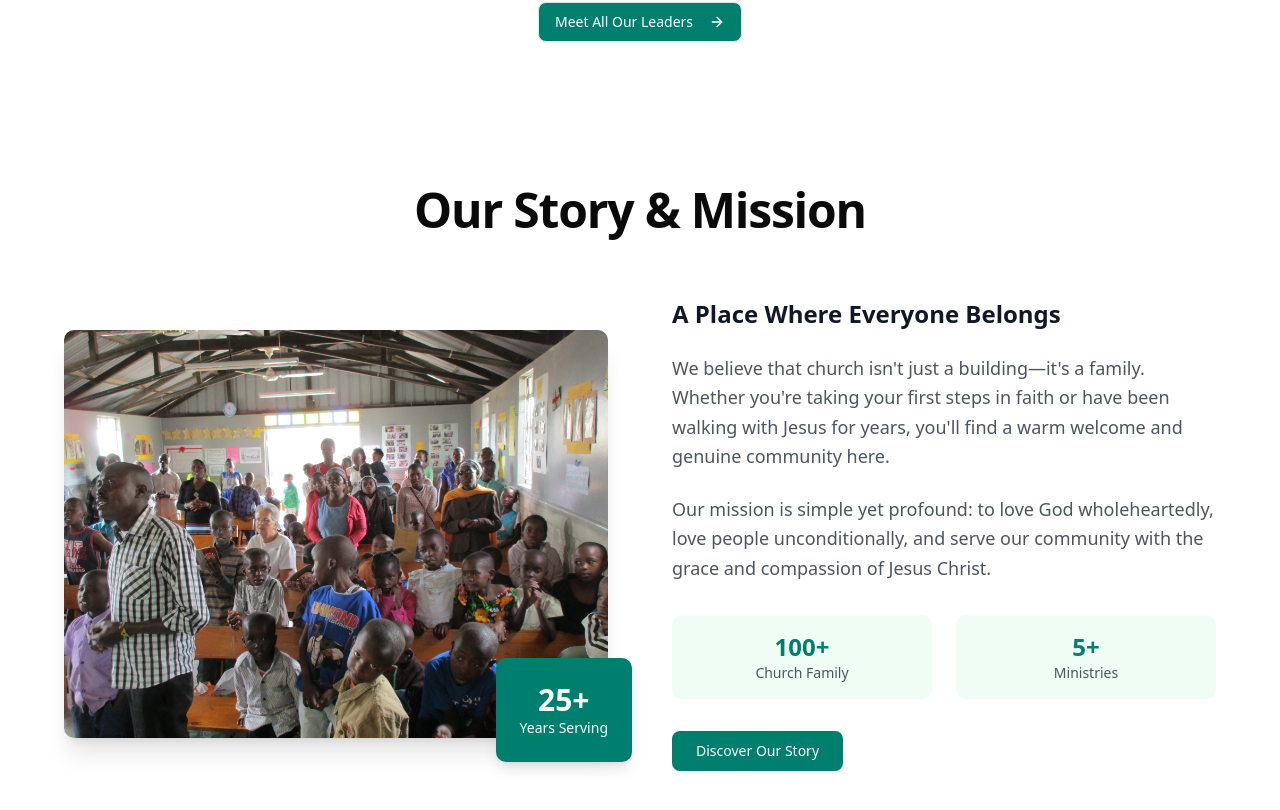
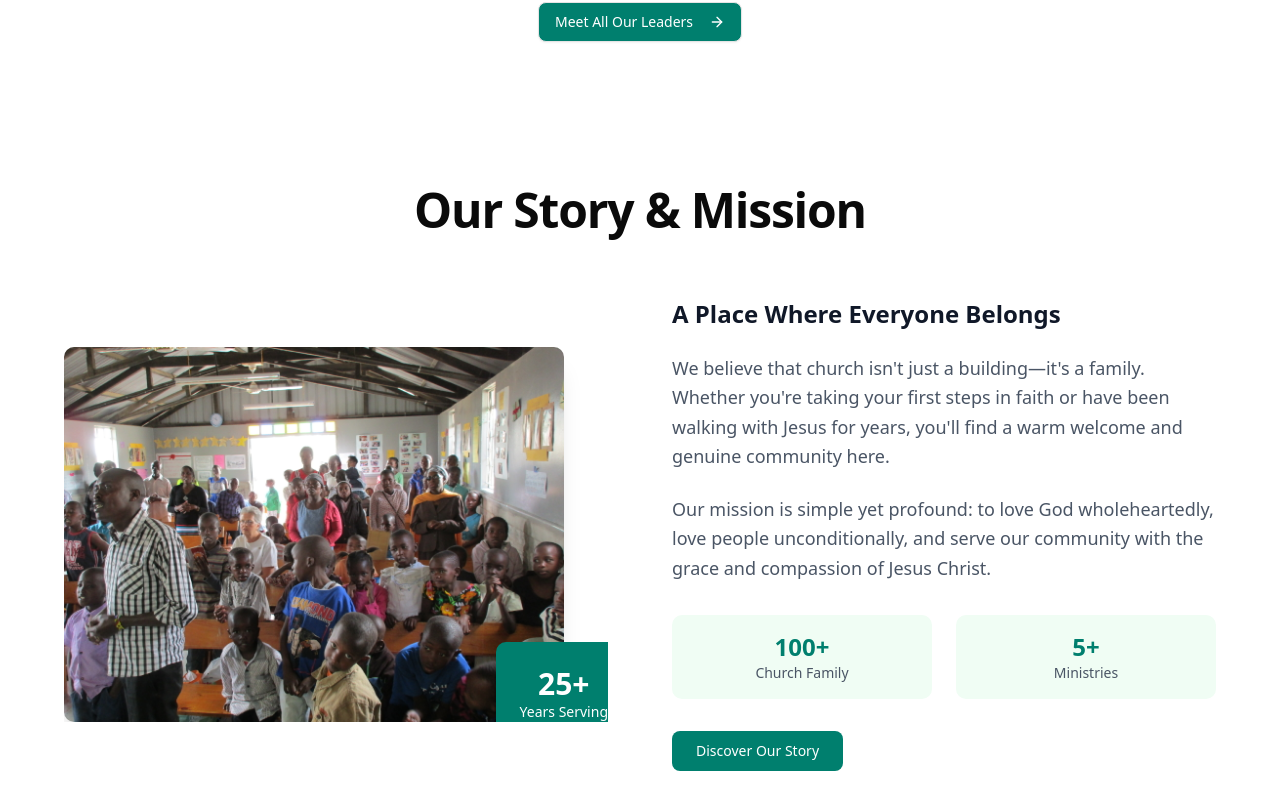
Before and after one commit to nhier17/church-website, a Next.js app: page / in a window 1280 px wide. Shown: the part 1978-2788 px from the top of the page. Built offline with nearby package versions, Linux system fonts and the light colour scheme.

Commit message:
fix: overflow issue

```diff
--- a/app/layout.tsx
+++ b/app/layout.tsx
@@ -26,7 +26,7 @@ export default function RootLayout({
   children: React.ReactNode;
 }>) {
   return (
-    <html lang="en">
+    <html lang="en" suppressHydrationWarning={true}>
       <body
         className={`${inter.variable} antialiased`}
       >
--- a/components/features/About.tsx
+++ b/components/features/About.tsx
@@ -15,12 +15,14 @@ const About = () => {
       </div>
 
       <div className="grid grid-cols-1 lg:grid-cols-2 gap-16 items-center mb-16">
-        <div>
-          <div className="relative">
-            <img
+        <div className="overflow-hidden">
+          <div className="relative w-full h-full">
+            <Image
               src="/images/about.JPG"
               alt="Church community worship"
-              className="rounded-lg shadow-xl"
+              width={500}
+              height={500}
+              className="object-cover rounded-lg shadow-xl"
             />
             <div className="absolute -bottom-6 -right-6 bg-green-100 text-white p-6 rounded-lg shadow-lg">
               <div className="text-center">
@@ -30,7 +32,7 @@ const About = () => {
             </div>
           </div>
         </div>
-        <div>
+        <div className="overflow-x-hidden">
           <h3 className="text-2xl font-bold text-gray-900 mb-6">
             A Place Where Everyone Belongs
           </h3>
--- a/constants/index.ts
+++ b/constants/index.ts
@@ -3,10 +3,9 @@ import { Facebook, Twitter, Instagram, Youtube, MapPin, Phone, Mail } from 'luci
 export const navlinks = [
     { title: 'Home', href: '/' },
     { title: 'About', href: '/about' },
-    { title: 'Visit', href: '/visit' },
-    { title: 'Sermons', href: '/sermons' },
+    { title: 'Ministries', href: '/ministries' },
+    { title: 'Missions', href: '/missions' },
     { title: 'Events', href: '/events' },
-    { title: 'Ministries', href: '/ministries' },
     { title: 'Giving', href: '/giving' },
     { title: 'Contact', href: '/contact' }
 ];
```
